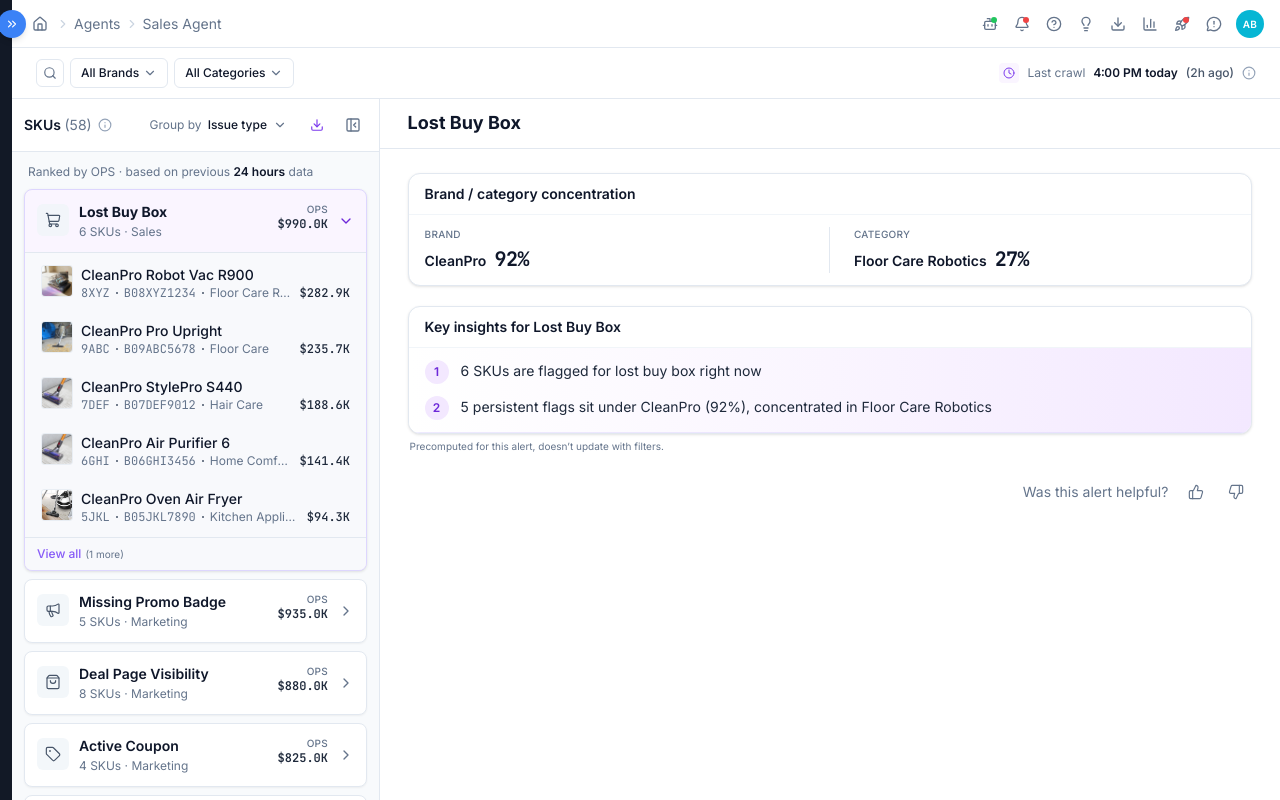
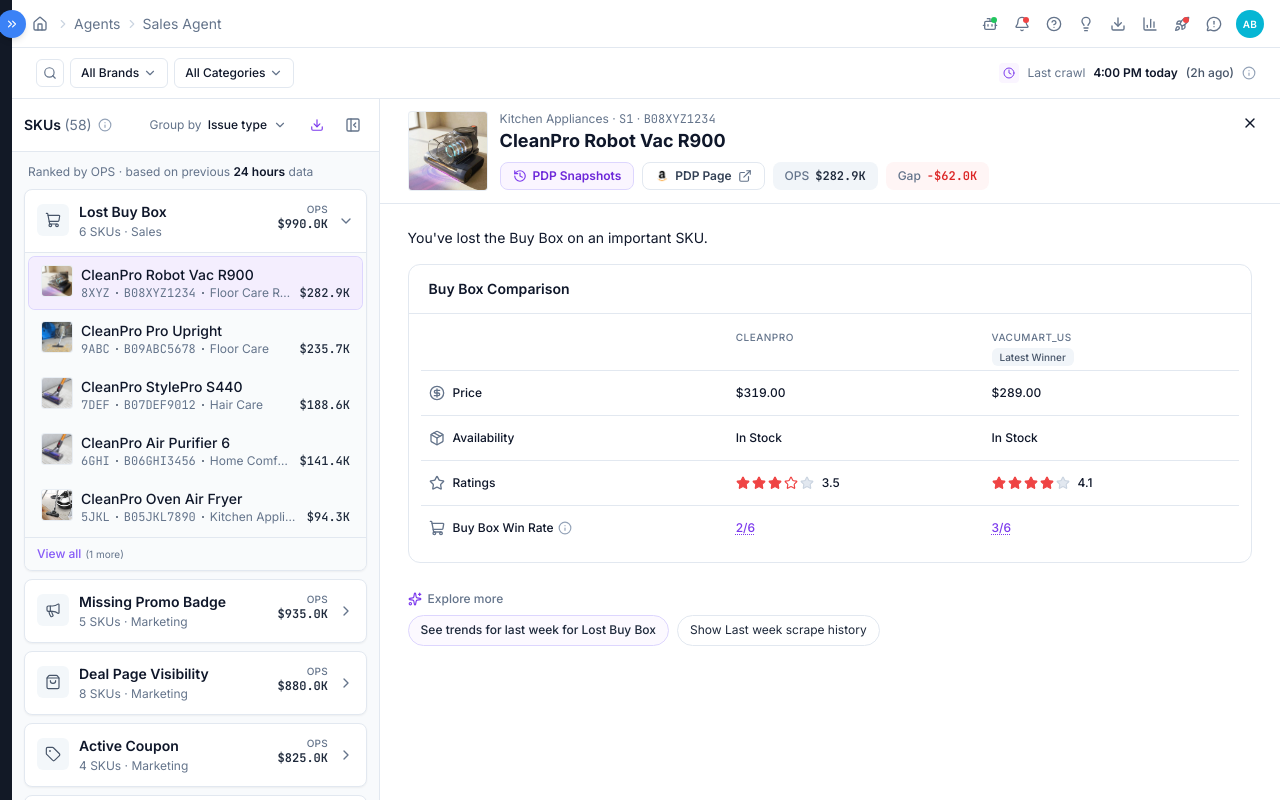
Before and after one commit to CIQDesignGit/alerts-V2, a Next.js app: page / in a window 1280 px wide. Built offline with nearby package versions, Linux system fonts and the light colour scheme.

Commit message:
hide alert details panel for issue type

```diff
--- a/src/components/alerts-insights/alerts-tab.tsx
+++ b/src/components/alerts-insights/alerts-tab.tsx
@@ -10,7 +10,6 @@
   type MouseEvent,
 } from "react";
 
-import { AlertDetailPanel } from "@/components/alerts-insights/alert-detail-panel";
 import { IssueGroupCard } from "@/components/alerts-insights/alert-group-cards";
 import { AlertsGroupBySelect } from "@/components/alerts-insights/alerts-group-by-select";
 import {
@@ -36,11 +35,20 @@
   findIssueForSku,
   findTaxonomyNode,
   issueAlerts,
-  issueLabel,
   type AlertsFilters,
   type AlertsGroupBy,
   type AlertsTaxonomyNode,
+  type IssueAlert,
 } from "@/lib/mock-alerts-insights";
+
+/**
+ * TEMPORARY (issue-type view): skip issue aggregate (`AlertDetailPanel`).
+ * Clicking an issue opens its first SKU. Revert notes in `instructions.md`.
+ * Keep `alert-detail-panel.tsx` — do not delete.
+ */
+function firstSkuIdForIssue(issue: IssueAlert | undefined): string | null {
+  return issue?.skus[0]?.id ?? null;
+}
 
 /** Explains how the SKU count is calculated — differs by Group by mode. */
 const SKU_COUNT_TOOLTIP = {
@@ -126,11 +134,13 @@
 
   useEffect(() => {
     if (groupBy === "issue") {
-      const first =
-        filteredIssues[0]?.issueKey ?? sidebarIssues[0]?.issueKey ?? null;
-      setExpandedId(first);
-      setSelectedGroupId(first ?? "");
-      setSelectedSkuId(null);
+      const firstIssue =
+        filteredIssues[0] ?? sidebarIssues[0] ?? undefined;
+      const firstKey = firstIssue?.issueKey ?? null;
+      setExpandedId(firstKey);
+      setSelectedGroupId(firstKey ?? "");
+      // TEMP: land on first SKU — skip issue aggregate panel
+      setSelectedSkuId(firstSkuIdForIssue(firstIssue));
       return;
     }
 
@@ -176,9 +186,12 @@
     if (card) {
       expandAnchorTopRef.current = card.getBoundingClientRect().top;
     }
+    const issue = sidebarIssues.find((i) => i.issueKey === id);
     setSelectedGroupId(id);
-    setSelectedSkuId(null);
-    setExpandedId((current) => (current === id ? null : id));
+    // Always expand so the SKU list is visible under the issue
+    setExpandedId(id);
+    // TEMP: open first SKU instead of issue aggregate (`AlertDetailPanel`)
+    setSelectedSkuId(firstSkuIdForIssue(issue));
   }
 
   useLayoutEffect(() => {
@@ -351,20 +364,21 @@
               ? selectedIssue?.issueKey
               : selectedSkuIssue.issueKey
           }
-          onBackToAlert={() => setSelectedSkuId(null)}
+          onBackToAlert={() => {
+            // TEMP: issue aggregate is off — closing SKU keeps/reopens first SKU
+            if (groupBy === "issue") {
+              setSelectedSkuId(firstSkuIdForIssue(selectedIssue));
+              return;
+            }
+            setSelectedSkuId(null);
+          }}
         />
       ) : groupBy === "issue" && selectedIssue ? (
-        <AlertDetailPanel
-          group={{
-            title: issueLabel(selectedIssue.issueKey),
-            feedbackKey: selectedIssue.issueKey,
-            issueKey: selectedIssue.issueKey,
-            skuCount: selectedIssue.skuCount,
-            gapDollars: selectedIssue.gapDollars,
-            aiSignal: selectedIssue.aiSignal,
-            skus: selectedIssue.skus,
-          }}
-        />
+        // TEMP: `AlertDetailPanel` skipped — see instructions.md “Temporary: issue-type view”
+        // If an issue has no SKUs, show empty state instead of aggregate insights.
+        <div className="flex flex-1 items-center justify-center p-6 text-sm text-muted-foreground">
+          No SKUs under this alert yet.
+        </div>
       ) : groupBy === "category" &&
         selectedTaxonomyNode &&
         selectedTaxonomyNode.level !== "sku" ? (
--- a/src/components/alerts-insights/taxonomy-rca-panel.tsx
+++ b/src/components/alerts-insights/taxonomy-rca-panel.tsx
@@ -58,7 +58,10 @@
 
   return (
     <div className="relative flex min-h-0 flex-1 flex-col bg-background">
-      <div className="flex min-h-0 flex-1 flex-col overflow-y-auto">
+      <div
+        data-sku-detail-scroll
+        className="flex min-h-0 flex-1 flex-col overflow-y-auto"
+      >
         {/* Edge-to-edge header — border spans full panel width */}
         <header className="shrink-0 border-b border-border px-6">
           <div
--- a/src/components/issue-sku-detail/issue-sku-detail-shell.tsx
+++ b/src/components/issue-sku-detail/issue-sku-detail-shell.tsx
@@ -59,6 +59,7 @@
       />
 
       <div
+        data-sku-detail-scroll
         onScroll={onBodyScroll}
         className="min-h-0 flex-1 overflow-y-auto px-6 py-6"
       >
--- a/src/components/layout/app-shell.tsx
+++ b/src/components/layout/app-shell.tsx
@@ -22,9 +22,11 @@
         collapsed={collapsed}
         onToggle={() => setCollapsed((value) => !value)}
       />
-      <div className="relative flex min-w-0 flex-1 flex-col">
+      <div className="relative flex min-h-0 min-w-0 flex-1 flex-col">
         <TopBar />
-        <main className="flex flex-1 flex-col overflow-y-auto">{children}</main>
+        <main className="flex min-h-0 flex-1 flex-col overflow-hidden">
+          {children}
+        </main>
       </div>
     </div>
   );
--- a/src/components/sku-rca/sku-ally-chat-thread.tsx
+++ b/src/components/sku-rca/sku-ally-chat-thread.tsx
@@ -43,9 +43,18 @@
       status: "running" | "done";
     };
 
+const SKU_DETAIL_SCROLL_ATTR = "data-sku-detail-scroll";
+
 type SkuAllyChatThreadProps = {
   messages: SkuAllyChatMessage[];
 };
+
+/** Details-panel scroller only (marked with data-sku-detail-scroll). */
+function skuDetailScroller(from: HTMLElement): HTMLElement | null {
+  const marked = from.closest<HTMLElement>(`[${SKU_DETAIL_SCROLL_ATTR}]`);
+  if (marked) return marked;
+  return null;
+}
 
 /** Three bouncing dots — shown while Ally is “processing” a chip reply */
 function ThinkingDots() {
@@ -69,10 +78,27 @@
 export function SkuAllyChatThread({ messages }: SkuAllyChatThreadProps) {
   const endRef = useRef<HTMLDivElement>(null);
 
-  // Keep the latest bubble / card in view when the reply changes
+  // Keep the latest reply in view inside the details panel only — never scroll main
+  // or the left issue list (see app-shell + data-sku-detail-scroll).
   useEffect(() => {
     if (messages.length === 0) return;
-    endRef.current?.scrollIntoView({ behavior: "smooth", block: "nearest" });
+    const target = endRef.current;
+    if (!target) return;
+
+    const scroller = skuDetailScroller(target);
+    if (!scroller) return;
+
+    requestAnimationFrame(() => {
+      requestAnimationFrame(() => {
+        const targetRect = target.getBoundingClientRect();
+        const scrollerRect = scroller.getBoundingClientRect();
+        const pad = 16;
+        if (targetRect.bottom > scrollerRect.bottom - pad) {
+          scroller.scrollTop +=
+            targetRect.bottom - scrollerRect.bottom + pad;
+        }
+      });
+    });
   }, [messages.length, messages.at(-1)?.id, messages.at(-1)]);
 
   if (messages.length === 0) return null;
--- a/src/components/sku-rca/sku-rca.tsx
+++ b/src/components/sku-rca/sku-rca.tsx
@@ -43,6 +43,7 @@
       <SkuRcaHeader data={data} collapsed={collapsed} onClose={onClose} />
 
       <div
+        data-sku-detail-scroll
         onScroll={onBodyScroll}
         className="min-h-0 flex-1 overflow-y-auto px-6 py-6"
       >
```
Also changed, not shown: 1 other file (tests, documents, lock files or other folders).
